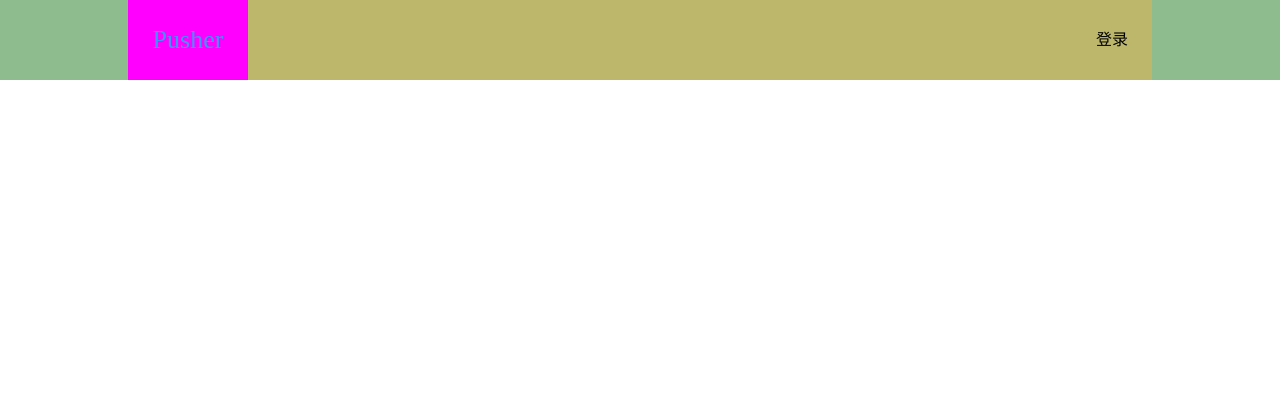
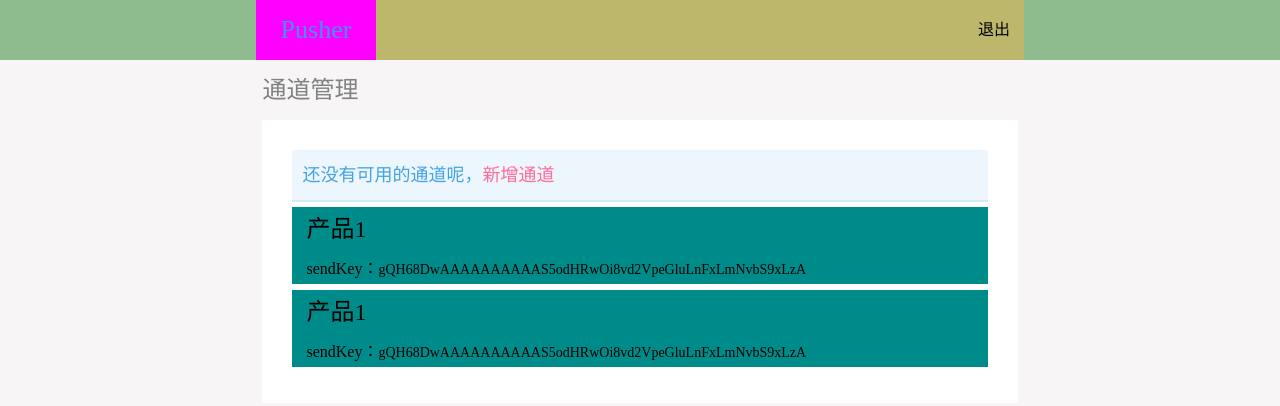
Before and after one commit to chengzhx76/web-pusher, a Vue app: page /channel in a window 1280 px wide. Shown: the top 406 px of the page. Built offline with nearby package versions, Linux system fonts and the light colour scheme.

Commit message:
增加管道页面

```diff
--- a/src/App.vue
+++ b/src/App.vue
@@ -3,7 +3,7 @@
     <header class="header">
       <div class="sidebar">
         <div class="logo">Pusher</div>
-        <div class="nav">登录</div>
+        <div class="nav">退出</div>
       </div>
     </header>
     <router-view></router-view>
@@ -20,23 +20,23 @@
   @import "@/style/mixin.scss";
   @import "@/style/variables.scss";
   .header {
-    @include height-px-width-100(80);
+    @include height-px-width-100(60);
     @include justify-align-center;
     background: darkseagreen;
     .sidebar {
-      @include height-scale-100-width-scale(80%);
+      @include height-scale-100-width-scale(60%);
       @include justify-space-between-align-center;
       background: darkkhaki;
       .logo {
         @include height-scale-100-width-px(120);
-        @include text-center(80);
+        @include text-center(60);
         font-size: 26px;
         color: #3D94FE;
         background: fuchsia;
       }
       .nav {
-        @include height-scale-100-width-px(80);
-        @include text-center(80);
+        @include height-scale-100-width-px(60);
+        @include text-center(60);
       }
     }
   }
--- a/src/router/router.js
+++ b/src/router/router.js
@@ -6,7 +6,16 @@ export const loginRouter = {
     },
     component: () => import('@/views/login')
 }
+export const channelRouter = {
+    path: '/channel',
+    name: 'channel',
+    meta: {
+        title: '通道管理'
+    },
+    component: () => import('@/views/channel')
+}
 
 export const routers = [
-    loginRouter
+    loginRouter,
+    channelRouter
 ];
--- a/src/style/mixin.scss
+++ b/src/style/mixin.scss
@@ -22,7 +22,7 @@
   height: $height;
   width: $width;
 }
-@mixin height-width-px($height, $width) {
+@mixin height-width-px($height, $width:$height) {
   height: #{$height}px;
   width: #{$width}px;
 }
@@ -80,6 +80,12 @@
   flex-direction: column;
   align-items: center;
 }
+@mixin justify-column-align-center {
+  display: flex;
+  flex-direction: column;
+  justify-content: center;
+  align-items: center;
+}
 @mixin align-center {
   display: flex;
   align-items: center;
--- /dev/null
+++ b/src/views/channel/index.vue
@@ -0,0 +1,123 @@
+<template>
+  <div id="channel" class="channel-container">
+    <div class="main">
+      <div class="header">通道管理</div>
+      <div class="content">
+        <div class="channel-warp">
+          <div class="tip">
+            <span class="text">还没有可用的通道呢，</span>
+            <span class="add">新增通道</span>
+          </div>
+          <div class="channels">
+            <div class="channel">
+              <div class="name">产品1</div>
+              <div class="key">
+                <span class="title">sendKey：</span>
+                <span class="text">gQH68DwAAAAAAAAAAS5odHRwOi8vd2VpeGluLnFxLmNvbS9xLzA</span>
+              </div>
+            </div>
+            <div class="channel">
+              <div class="name">产品1</div>
+              <div class="key">
+                <span class="title">sendKey：</span>
+                <span class="text">gQH68DwAAAAAAAAAAS5odHRwOi8vd2VpeGluLnFxLmNvbS9xLzA</span>
+              </div>
+            </div>
+
+          </div>
+        </div>
+      </div>
+    </div>
+  </div>
+</template>
+
+<script>
+
+  export default {
+    name: 'login',
+    components:{
+    },
+    data() {
+      return {
+        uid: ''
+      }
+    },
+    methods: {
+    },
+    watch: {
+    },
+    created() {
+    },
+    mounted() {
+    }
+  }
+</script>
+
+<style rel="stylesheet/scss" lang="scss" scoped>
+  @import "@/style/mixin.scss";
+  @import "@/style/variables.scss";
+  .channel-container {
+    height: calc(100% - 60px);
+    width: 100%;
+    background: #bdb76b;
+  }
+  .main {
+    @include height-width-scale-100;
+    background: #F7F5F6;
+    @include column-align-center;
+    .header {
+      @include height-px-width-scale(60, 59%);
+      line-height: 60px;
+      font-size: 24px;
+      color: #828282;
+    }
+    .content {
+      min-height: 130px;
+      width: 59%;
+      @include justify-align-center;
+      padding-top: 30px;
+      padding-bottom: 30px;
+      background: #ffffff;
+      .channel-warp {
+        width: calc(100% - 60px);
+        .tip {
+          @include height-px-width-scale(50, 100%);
+          background: #EDF6FD;
+          line-height: 50px;
+          text-indent: 10px;
+          font-size: 18px;
+          border-bottom: 2px solid #D6EBFA;
+          margin-bottom: 5px;
+          .text {
+            color: #43A3E5;
+          }
+          .add {
+            color: #FF6C9D;
+          }
+        }
+        .channels {
+          min-height: 77px;
+          .channel {
+            @include height-px-width-scale(77, 100%);
+            background: darkcyan;
+            text-indent: 14px;
+            margin-bottom: 6px;
+            .name {
+              @include height-px-width-scale(47, 100%);
+              line-height: 44px;
+              font-size: 24px;
+            }
+            .key {
+              @include height-px-width-scale(30, 100%);
+              line-height: 30px;
+              .text {
+                font-size: 14px;
+              }
+            }
+          }
+        }
+      }
+    }
+  }
+
+</style>
--- a/src/views/login/index.vue
+++ b/src/views/login/index.vue
@@ -1,7 +1,14 @@
 <template>
   <div id="login" class="login-container">
     <div class="main">
-      dff
+      <div class="logo">
+        <img src="http://pushbear.ftqq.com/static/pblogo.png" alt="logo">
+        <h2 class="text">欢迎回来</h2>
+      </div>
+      <div class="qrcode">
+        <img src="https://mp.weixin.qq.com/cgi-bin/showqrcode?ticket=gQH68DwAAAAAAAAAAS5odHRwOi8vd2VpeGluLnFxLmNvbS9xLzAyQm5PV05IQ2ZlNjAxeU9JTGhzMUwAAgSqJa9cAwQIBwAA" alt="qrcode">
+        <h5 class="text">请用微信扫描二维码，关注后自动登入</h5>
+      </div>
     </div>
   </div>
 </template>
@@ -38,6 +45,35 @@
   .main {
     @include height-width-scale-100;
     background: #fa4d5c;
+    .logo {
+      @include height-scale-width-scale-100(40%);
+      @include justify-column-align-center;
+      background: #656F7F;
+      img {
+        @include height-width-px(200);
+      }
+      .text {
+        margin-top: 10px;
+        font-size: 24px;
+        font-weight: 100;
+        color: white;
+      }
+    }
+    .qrcode {
+      @include height-scale-width-scale-100(60%);
+      @include column-align-center;
+      background: #F7F5F6;
+      img {
+        margin-top: 50px;
+        @include height-width-px(180);
+      }
+      .text {
+        margin-top: 20px;
+        font-size: 18px;
+        font-weight: normal;
+        color: #828282;
+      }
+    }
   }
 
 </style>
```
